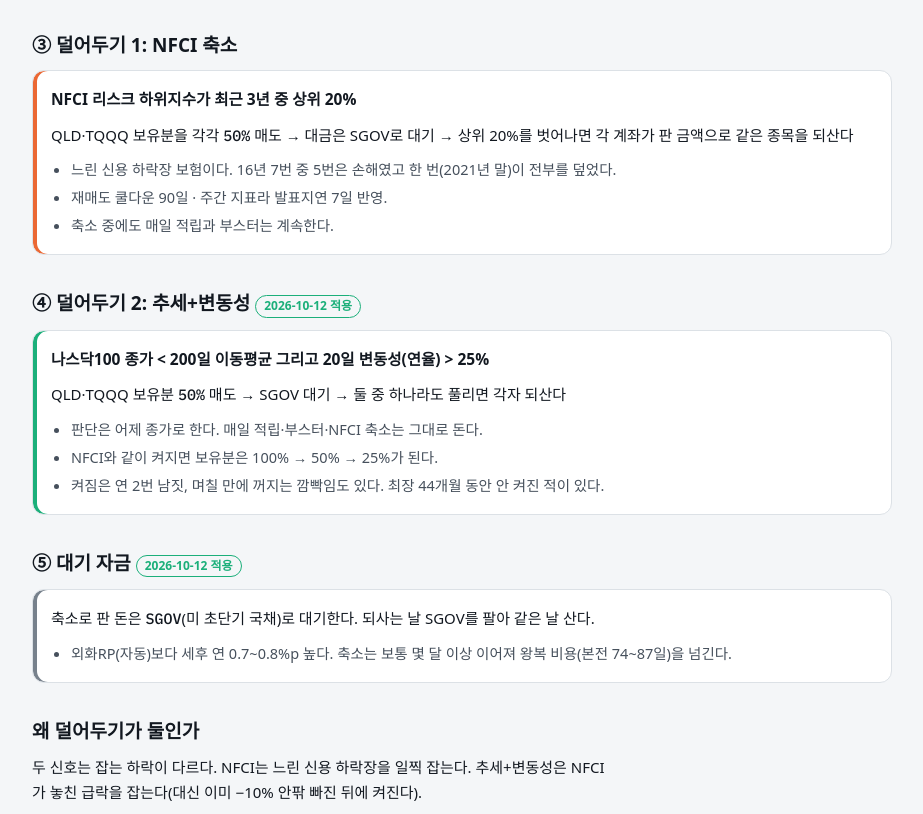
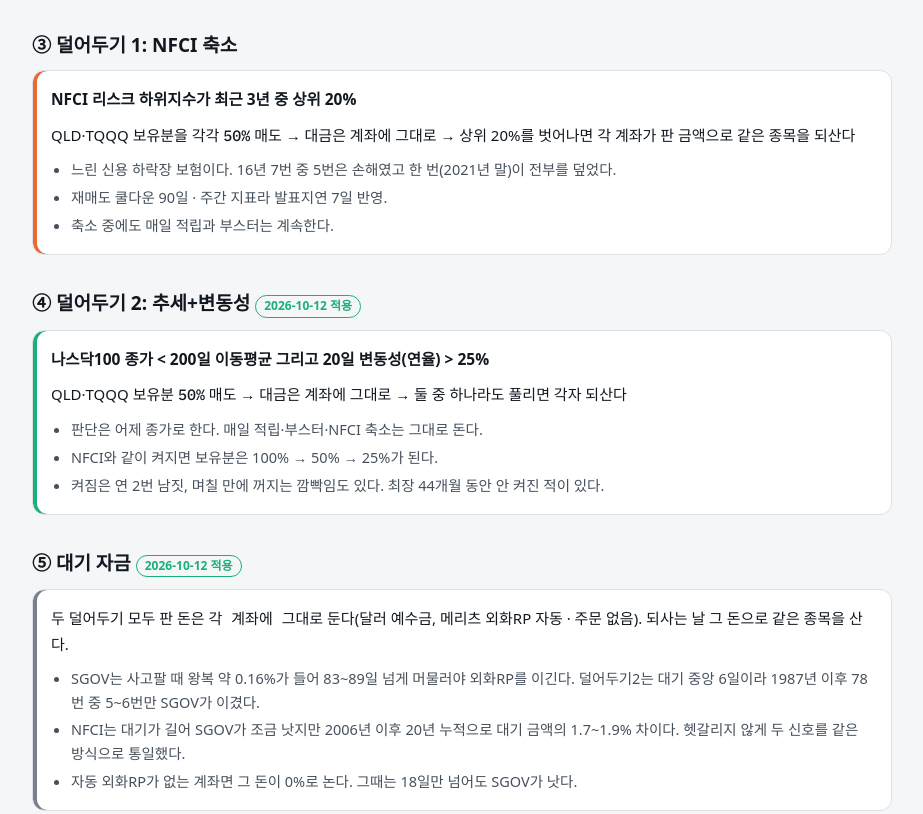
Before and after one commit to matin32644-prog/v14-rules, a plain HTML site: page index.html in a window 1280 px wide. Shown: the part 813-1627 px from the top of the page, without its empty margins (178-1101 px from the left). Drawn offline with Linux system fonts and the light colour scheme; a web font is replaced by a local one.

Commit message:
update 2026-10-12

```diff
--- a/index.html
+++ b/index.html
@@ -44,12 +44,12 @@ a{color:var(--qld)}
 <header>
   <div class="eyebrow">QLD·TQQQ 적립 v14 (v13 + 덜어두기2) · 규칙 카드 · 생성 2026-10-12</div>
   <h1>v14 적립 규칙</h1>
-  <p class="lead">매일 조금씩 QLD를 산다. 폭락하면 TQQQ로 더 산다. 위기 신호가 켜지면 보유분 절반을 단기채로 덜어뒀다가 꺼지면 되산다.</p>
+  <p class="lead">매일 조금씩 QLD를 산다. 폭락하면 TQQQ로 더 산다. 위기 신호가 켜지면 보유분 절반을 팔아 계좌에 덜어뒀다가 꺼지면 되산다.</p>
   <div class="flow">
     <div>매일<b>QLD 6만원</b></div>
     <div>폭락 부스터<b>TQQQ 120만원~180만원</b></div>
     <div>덜어두기 신호<b>2개</b>NFCI · 추세+변동성</div>
-    <div>대기 자금<b>SGOV</b></div>
+    <div>대기 자금<b>계좌에 그대로</b>외화RP 자동</div>
   </div>
 </header>
 
@@ -80,7 +80,7 @@ a{color:var(--qld)}
   <h2>③ 덜어두기 1: NFCI 축소</h2>
   <div class="card cut">
     <div class="when">NFCI 리스크 하위지수가 최근 3년 중 상위 20%</div>
-    <div class="do">QLD·TQQQ 보유분을 각각 <b>50%</b> 매도 → 대금은 SGOV로 대기 → 상위 20%를 벗어나면 각 계좌가 판 금액으로 같은 종목을 되산다</div>
+    <div class="do">QLD·TQQQ 보유분을 각각 <b>50%</b> 매도 → 대금은 계좌에 그대로 → 상위 20%를 벗어나면 각 계좌가 판 금액으로 같은 종목을 되산다</div>
     <ul>
       <li>느린 신용 하락장 보험이다. 16년 7번 중 5번은 손해였고 한 번(2021년 말)이 전부를 덮었다.</li>
       <li>재매도 쿨다운 90일 · 주간 지표라 발표지연 7일 반영.</li>
@@ -93,7 +93,7 @@ a{color:var(--qld)}
   <h2>④ 덜어두기 2: 추세+변동성 <span class="tag new">2026-10-12 적용</span></h2>
   <div class="card new">
     <div class="when">나스닥100 종가 &lt; 200일 이동평균 <b>그리고</b> 20일 변동성(연율) &gt; 25%</div>
-    <div class="do">QLD·TQQQ 보유분 <b>50%</b> 매도 → SGOV 대기 → 둘 중 하나라도 풀리면 각자 되산다</div>
+    <div class="do">QLD·TQQQ 보유분 <b>50%</b> 매도 → 대금은 계좌에 그대로 → 둘 중 하나라도 풀리면 각자 되산다</div>
     <ul>
       <li>판단은 어제 종가로 한다. 매일 적립·부스터·NFCI 축소는 그대로 돈다.</li>
       <li>NFCI와 같이 켜지면 보유분은 100% → 50% → 25%가 된다.</li>
@@ -105,8 +105,12 @@ a{color:var(--qld)}
 <section>
   <h2>⑤ 대기 자금 <span class="tag new">2026-10-12 적용</span></h2>
   <div class="card cash">
-    <div class="do">축소로 판 돈은 <b>SGOV</b>(미 초단기 국채)로 대기한다. 되사는 날 SGOV를 팔아 같은 날 산다.</div>
-    <ul><li>외화RP(자동)보다 세후 연 0.7~0.8%p 높다. 축소는 보통 몇 달 이상 이어져 왕복 비용(본전 74~87일)을 넘긴다.</li></ul>
+    <div class="do">두 덜어두기 모두 판 돈은 <b>각 계좌에 그대로</b> 둔다(달러 예수금, 메리츠 외화RP 자동 · 주문 없음). 되사는 날 그 돈으로 같은 종목을 산다.</div>
+    <ul>
+      <li>SGOV는 사고팔 때 왕복 약 0.16%가 들어 83~89일 넘게 머물러야 외화RP를 이긴다. 덜어두기2는 대기 중앙 6일이라 1987년 이후 78번 중 5~6번만 SGOV가 이겼다.</li>
+      <li>NFCI는 대기가 길어 SGOV가 조금 낫지만 2006년 이후 20년 누적으로 대기 금액의 1.7~1.9% 차이다. 헷갈리지 않게 두 신호를 같은 방식으로 통일했다.</li>
+      <li>자동 외화RP가 없는 계좌면 그 돈이 0%로 논다. 그때는 18일만 넘어도 SGOV가 낫다.</li>
+    </ul>
   </div>
 </section>
 
```
